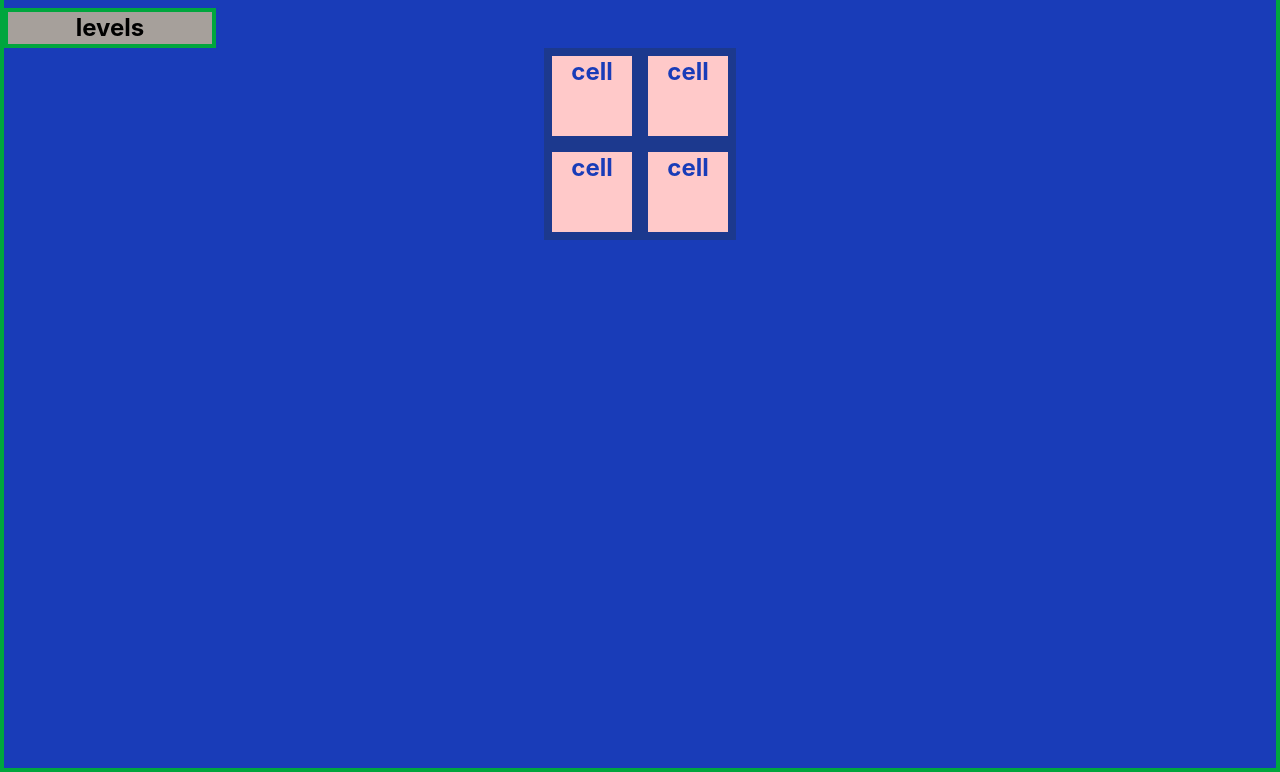
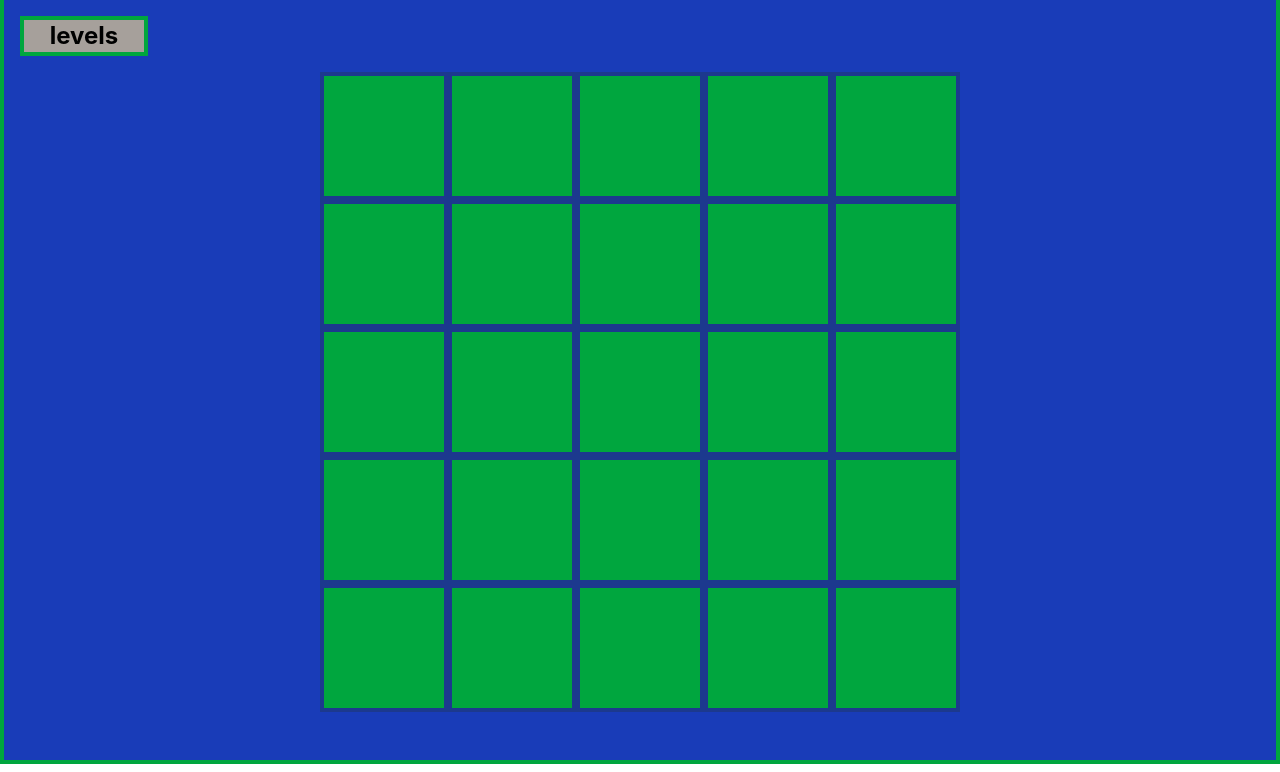
Before and after one commit to willi3do/etch-a-sketch-, a website: page index.html in a window 1280 px wide. Shown: the part 116-888 px from the top of the page. Drawn offline with Linux system fonts and the light colour scheme.

Commit message:
Update game logic and styles for grid functionality; enhance hover effects and adjust layout

```diff
--- a/gameLogic.js
+++ b/gameLogic.js
@@ -5,7 +5,7 @@
 // Parent Container
 const gameContainer = document.querySelector("#gameContainer");
 gameContainer.className =
-  "w-screen h-auto  text-center p-0 m-0 flex flex-col items-center justify-center";
+  "w-screen h-auto  text-center p-0 m-0 flex flex-col items-center justify-center","box-sizing: border-box;";
 
 // title
 function callTitle() {
@@ -13,26 +13,31 @@ function callTitle() {
   title.textContent = "etch a sketch";
 
   title.className =
-    "bg-orange-400 m-0 p-4 text-green-800 w-full h-10 text-5xl border-4 border-black ";
+    "bg-orange-400 m-0 p-0 w-full h-20 text-5xl  border-4 border-black flex items-center justify-center text-black font-bold";
 
   gameContainer.append(title);
 }
 callTitle();
 
-// Block grid
-
-function blockContainer() {
-  const bContainer = document.createElement("div");
-  const sizeBtn = document.createElement("button");
+ const sizeBtn = document.createElement("button");
 
   sizeBtn.textContent = "levels";
   sizeBtn.classList.add(
     "bg-stone-400",
     "border-4",
     "border-green-600",
-    "w-1/6",
-    "h-auto",
+    "w-32",
+   "object-center",
+   "m-4",
+
   );
+
+
+// Block grid
+
+function blockContainer() {
+  const bContainer = document.createElement("div");
+
 
   bContainer.textContent = "Grid Container";
   bContainer.classList.add(
@@ -65,22 +70,18 @@ function blockContainer() {
 // Cells blocks
       for (let row = 0; row < size; row++) {
         const cell = document.createElement("div");
-        cell.classList.add("cells");
-        cell.textContent = "cell";
-        // cell.classList.add(
-        //   "bg-red-200",
-        //   "border-8",
-        //   "border-blue-900",
-        //   "h-24",
-        //   "w-24",
-        // );
+        cell.classList.add("bg-green-600", "border-4", "border-blue-900", "h-32", "w-32");
+        cell.textContent = "";
+
 
         cell.addEventListener("mouseenter", (e) => {
-          e.target.classList.replace("bg-red-200", "bg-green-600");
+          e.target.classList.add("bg-red-200"
+          );
         });
 
         cell.addEventListener("mouseout", (e) => {
-          e.target.classList.replace("bg-green-600", "bg-red-200");
+          e.target.classList.replace("bg-red-200", "bg-red-600");
+
         });
         block.append(cell);
       }
@@ -89,7 +90,7 @@ function blockContainer() {
     }
   }
 
-  createBlocks(2);
+  createBlocks(5);
 
   gameContainer.append(bContainer);
 }
--- a/gameStyle.css
+++ b/gameStyle.css
@@ -1,5 +1,6 @@
 @import "tailwindcss";
-
+/*
 .cells{
-@apply bg-red-200 border-8 border-blue-900 h-24 w-24;
+@apply bg-amber-300/80 border-8 border-blue-800/70  h-24 w-24;
 }
+ */
```
Also changed, not shown: output.css, 1 other file.
